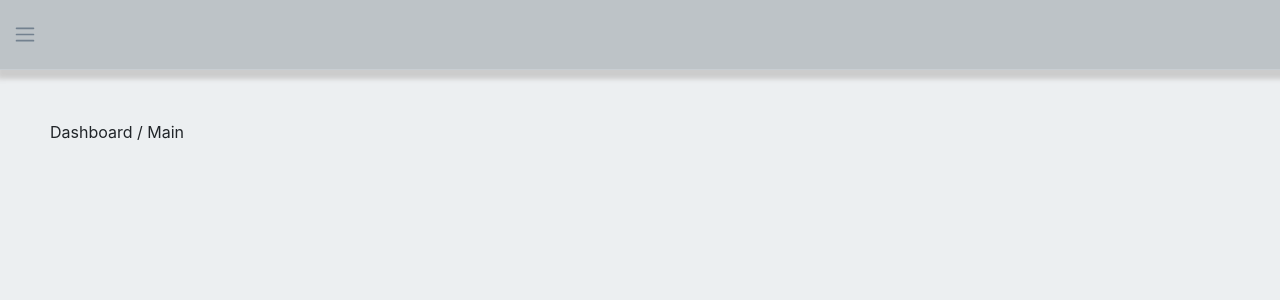
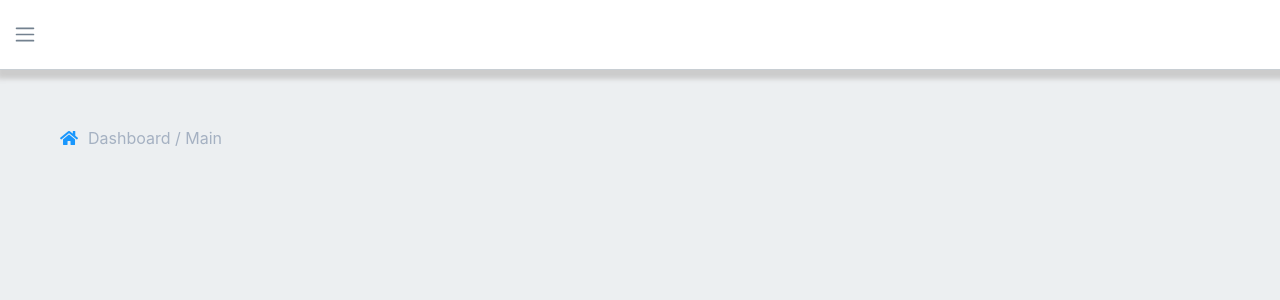
Before and after one commit to QuentinLucyyd/smile-application-web, an Angular app: page /dashboard in a window 1280 px wide. Shown: the top 300 px of the page. Built offline with nearby package versions, Linux system fonts and the light colour scheme.

Commit message:
Dashboard Chages

```diff
--- a/src/app/components/elements/element-nav-dashboard/element-nav-dashboard.component.scss
+++ b/src/app/components/elements/element-nav-dashboard/element-nav-dashboard.component.scss
@@ -17,7 +17,7 @@
 	height: 70px;
 	padding: 0;
 	margin: 0;
-	background-color: #bdc3c7;
+	background-color: #ffffff;
 	border-bottom: 1px solid #c8ced3;
 	-moz-box-shadow: 3px 3px 5px 6px #ccc;
 	-webkit-box-shadow: 3px 3px 5px 6px #ccc;
@@ -62,7 +62,7 @@
 	  z-index: 1020;
 	  width: 100%;
 	  text-align: center;
-	  background-color: #bdc3c7;
+	  background-color: white;
 	}
 	.dashboard-nav .navbar-toggler {
 	  color: #bdc3c7;
--- a/src/app/components/elements/modals/modal-sign-in/modal-sign-in.component.html
+++ b/src/app/components/elements/modals/modal-sign-in/modal-sign-in.component.html
@@ -11,11 +11,11 @@
 			<div class="modal-body">
 				<div class="modal-sign-up-container">
 						<form>
-								<div class="form-group">
+								<div class="form-group  float-label-control">
 									<label for="exampleInputEmail1">Email or Username</label>
 									<input type="email" class="form-control" id="exampleInputEmail1" aria-describedby="emailHelp" placeholder="Enter email">
 								</div>
-								<div class="form-group">
+								<div class="form-group  float-label-control">
 									<label for="exampleInputPassword1">Password</label>
 									<input type="password" class="form-control" id="exampleInputPassword1" placeholder="Password">
 								</div>
--- a/src/app/components/pages/page-home/page-home.component.ts
+++ b/src/app/components/pages/page-home/page-home.component.ts
@@ -1,4 +1,5 @@
 import { Component, OnInit } from '@angular/core';
+import { Title } from '@angular/platform-browser';
 
 @Component({
 	selector: 'app-page-home',
@@ -7,9 +8,12 @@ import { Component, OnInit } from '@angular/core';
 })
 export class PageHomeComponent implements OnInit {
 	logo: String = 'assets/images/logo-white.png';
-	constructor() { }
+	constructor(
+		private titleService: Title
+	) { }
 
 	ngOnInit() {
+		this.titleService.setTitle('Smile | Home');
 	}
 
 }
--- a/src/app/components/pages/page-verify/page-verify.component.ts
+++ b/src/app/components/pages/page-verify/page-verify.component.ts
@@ -3,12 +3,14 @@ import { SubPage } from '../../../classes/abstract/page.class';
 
 import { VerifyService } from '../../../services/verify.service';
 import { ActivatedRoute } from '@angular/router';
+import { Title } from '@angular/platform-browser';
 
 @Component({
 	selector: 'app-page-verify',
 	templateUrl: './page-verify.component.html',
 	styleUrls: ['./page-verify.component.scss']
 })
+
 export class PageVerifyComponent extends SubPage implements OnInit {
 	Logo:String = 'assets/images/logo-white.png';
 	verify_token: String = '';
@@ -22,7 +24,8 @@ export class PageVerifyComponent extends SubPage implements OnInit {
 
 	constructor(
 		private _verifyService: VerifyService,
-		private activatedRoute: ActivatedRoute
+		private activatedRoute: ActivatedRoute,
+		private titleService: Title
 	) {
 		super();
 		this.activatedRoute.queryParams.subscribe(params => {
@@ -31,6 +34,7 @@ export class PageVerifyComponent extends SubPage implements OnInit {
 	}
 
 	ngOnInit() {
+		this.titleService.setTitle('Smile | Account Verification');
 		this.loading = true;
 		if (this.verify_token) {
 			this._verifyService.verifyInviteToken(this.verify_token).subscribe(result => {
--- a/src/app/components/pages/sub-pages/sub-page-dashboard/sub-page-dashboard.component.html
+++ b/src/app/components/pages/sub-pages/sub-page-dashboard/sub-page-dashboard.component.html
@@ -3,7 +3,7 @@
 		<div class="row">
 			<div class="col-12 col-md-6">
 				<div class="sub-page-title">
-					Dashboard / Main
+					<i class="sub-page-title-icon fas fa-home"></i>Dashboard / Main
 				</div>
 			</div>
 		</div>
--- a/src/app/components/pages/sub-pages/sub-page-dashboard/sub-page-dashboard.component.ts
+++ b/src/app/components/pages/sub-pages/sub-page-dashboard/sub-page-dashboard.component.ts
@@ -1,15 +1,19 @@
 import { Component, OnInit } from '@angular/core';
+import { Title } from '@angular/platform-browser';
 
 @Component({
-  selector: 'app-sub-page-dashboard',
-  templateUrl: './sub-page-dashboard.component.html',
-  styleUrls: ['./sub-page-dashboard.component.scss']
+	selector: 'app-sub-page-dashboard',
+	templateUrl: './sub-page-dashboard.component.html',
+	styleUrls: ['./sub-page-dashboard.component.scss']
 })
 export class SubPageDashboardComponent implements OnInit {
 
-  constructor() { }
+	constructor(
+		private titleService: Title
+	) { }
 
-  ngOnInit() {
-  }
+	ngOnInit() {
+		this.titleService.setTitle('Smile | Dashboard');
+	}
 
 }
--- a/src/index.html
+++ b/src/index.html
@@ -5,7 +5,7 @@
 	<base href="/">
 
 	<!-- Meta Deta Setup -->
-	<meta name="application-name" content="ActVyt"/>
+	<meta name="application-name" content="Smile Business Creation"/>
 	<meta name="viewport" content="width=device-width, initial-scale=1, shrink-to-fit=no">
 
 	<!-- Keywords and Description Setup -->
--- a/src/styles/_pages.scss
+++ b/src/styles/_pages.scss
@@ -1,4 +1,6 @@
 /* Page Related Styles */
+
+@import './variables';
 
 body,html{
 	height:100%;
@@ -81,3 +83,12 @@ p.small {
 .highlight {
 	border: 2px solid red !important;
 }
+
+.sub-page-title {
+	color: #a5b1c2
+}
+
+.sub-page-title-icon {
+	padding: 10px;
+	color: $primary-color;
+}
--- a/src/styles/_view.scss
+++ b/src/styles/_view.scss
@@ -73,4 +73,28 @@ input[type="color"]:focus,
 	100% {
 	  transform: rotate(360deg);
 	}
-  }
+	}
+
+	.float-label-control { position: relative; margin-bottom: 1.5em; }
+	.float-label-control ::-webkit-input-placeholder { color: transparent; }
+	.float-label-control :-moz-placeholder { color: transparent; }
+	.float-label-control ::-moz-placeholder { color: transparent; }
+	.float-label-control :-ms-input-placeholder { color: transparent; }
+	.float-label-control input:-webkit-autofill,
+	.float-label-control textarea:-webkit-autofill { background-color: transparent !important; -webkit-box-shadow: 0 0 0 1000px white inset !important; -moz-box-shadow: 0 0 0 1000px white inset !important; box-shadow: 0 0 0 1000px white inset !important; }
+	.float-label-control input, .float-label-control textarea, .float-label-control label { font-size: 1.3em; box-shadow: none; -webkit-box-shadow: none; }
+	.float-label-control input:focus,
+	.float-label-control textarea:focus { box-shadow: none; -webkit-box-shadow: none; border-bottom-width: 2px; padding-bottom: 0; }
+	.float-label-control textarea:focus { padding-bottom: 4px; }
+	.float-label-control input, .float-label-control textarea { display: block; width: 100%; padding: 0.1em 0em 1px 0em; border: none; border-radius: 0px; border-bottom: 1px solid #aaa; outline: none; margin: 0px; background: none; }
+	.float-label-control textarea { padding: 0.1em 0em 5px 0em; }
+	.float-label-control label { position: absolute; font-weight: normal; top: -1.0em; left: 0.08em; color: #aaaaaa; z-index: -1; font-size: 0.85em; -moz-animation: float-labels 300ms none ease-out; -webkit-animation: float-labels 300ms none ease-out; -o-animation: float-labels 300ms none ease-out; -ms-animation: float-labels 300ms none ease-out; -khtml-animation: float-labels 300ms none ease-out; animation: float-labels 300ms none ease-out; /* There is a bug sometimes pausing the animation. This avoids that.*/ animation-play-state: running !important; -webkit-animation-play-state: running !important; }
+	.float-label-control input.empty + label,
+	.float-label-control textarea.empty + label { top: 0.1em; font-size: 1.5em; animation: none; -webkit-animation: none; }
+	.float-label-control input:not(.empty) + label,
+	.float-label-control textarea:not(.empty) + label { z-index: 1; }
+	.float-label-control input:not(.empty):focus + label,
+	.float-label-control textarea:not(.empty):focus + label { color: #aaaaaa; }
+	.float-label-control.label-bottom label { -moz-animation: float-labels-bottom 300ms none ease-out; -webkit-animation: float-labels-bottom 300ms none ease-out; -o-animation: float-labels-bottom 300ms none ease-out; -ms-animation: float-labels-bottom 300ms none ease-out; -khtml-animation: float-labels-bottom 300ms none ease-out; animation: float-labels-bottom 300ms none ease-out; }
+	.float-label-control.label-bottom input:not(.empty) + label,
+	.float-label-control.label-bottom textarea:not(.empty) + label { top: 3em; }
```
Also changed, not shown: src/app/components/pages/page-verify/page-verify.component.scss (+0 -23 lines), src/manifest.json.
